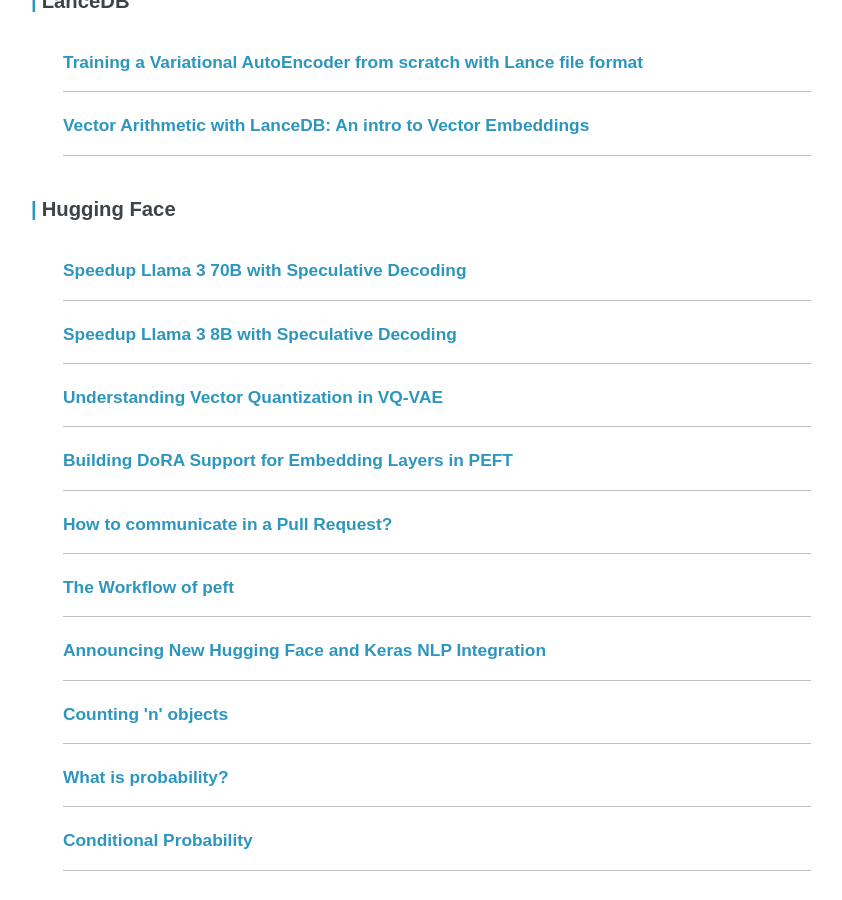
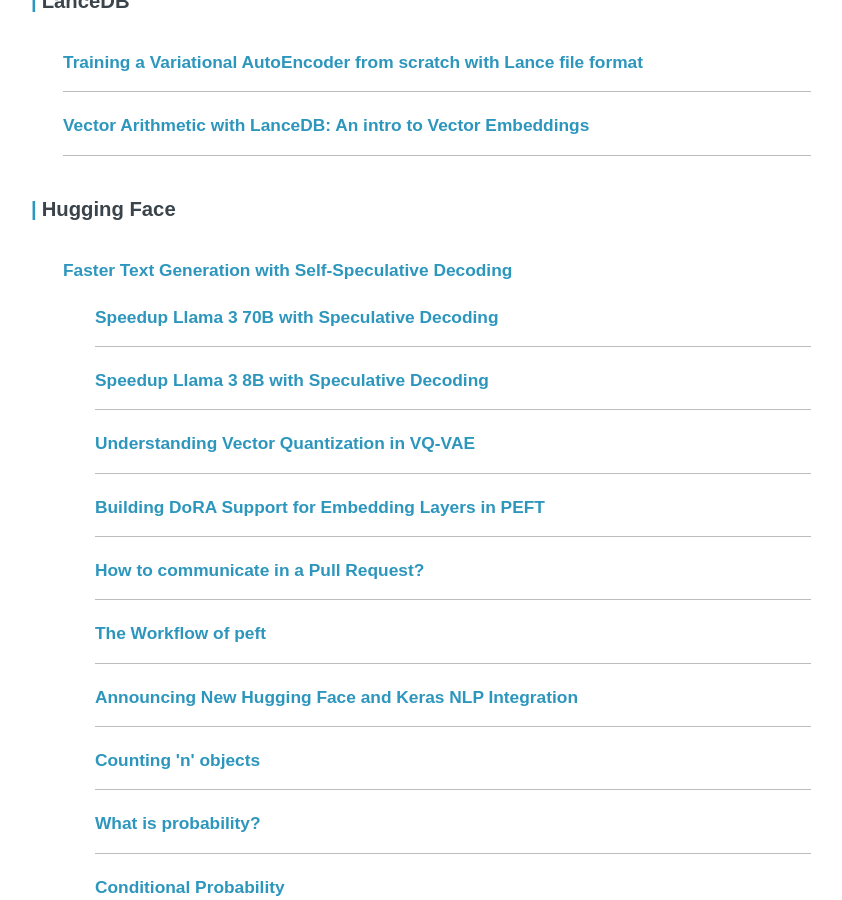
Before and after one commit to ariG23498/ariG23498.github.io, a Jekyll site: the page built from blogs.md, in a window 1280 px wide and 900 px high, scrolled down 4482 px. Shown: the whole window, without its empty margins (219-1061 px from the left). Built offline with Jekyll 4.4.1, drawn with Linux system fonts in a browser that asks for light colours.

Commit message:
Update blogs.md

```diff
--- a/blogs.md
+++ b/blogs.md
@@ -204,6 +204,8 @@ permalink: /posts
 
         <h3>Hugging Face</h3>
         <article class="archive-item">
+        <a class="archive-item-link" href="https://huggingface.co/blog/layerskip" target="_blank" rel="noopener noreferrer">Faster Text Generation with Self-Speculative Decoding</a>
+        <article class="archive-item">
         <a class="archive-item-link" href="https://github.com/huggingface/huggingface-llama-recipes/blob/main/assisted_decoding_70B_3B.ipynb" target="_blank" rel="noopener noreferrer">Speedup Llama 3 70B with Speculative Decoding</a>
         </article>
         <article class="archive-item">
```
